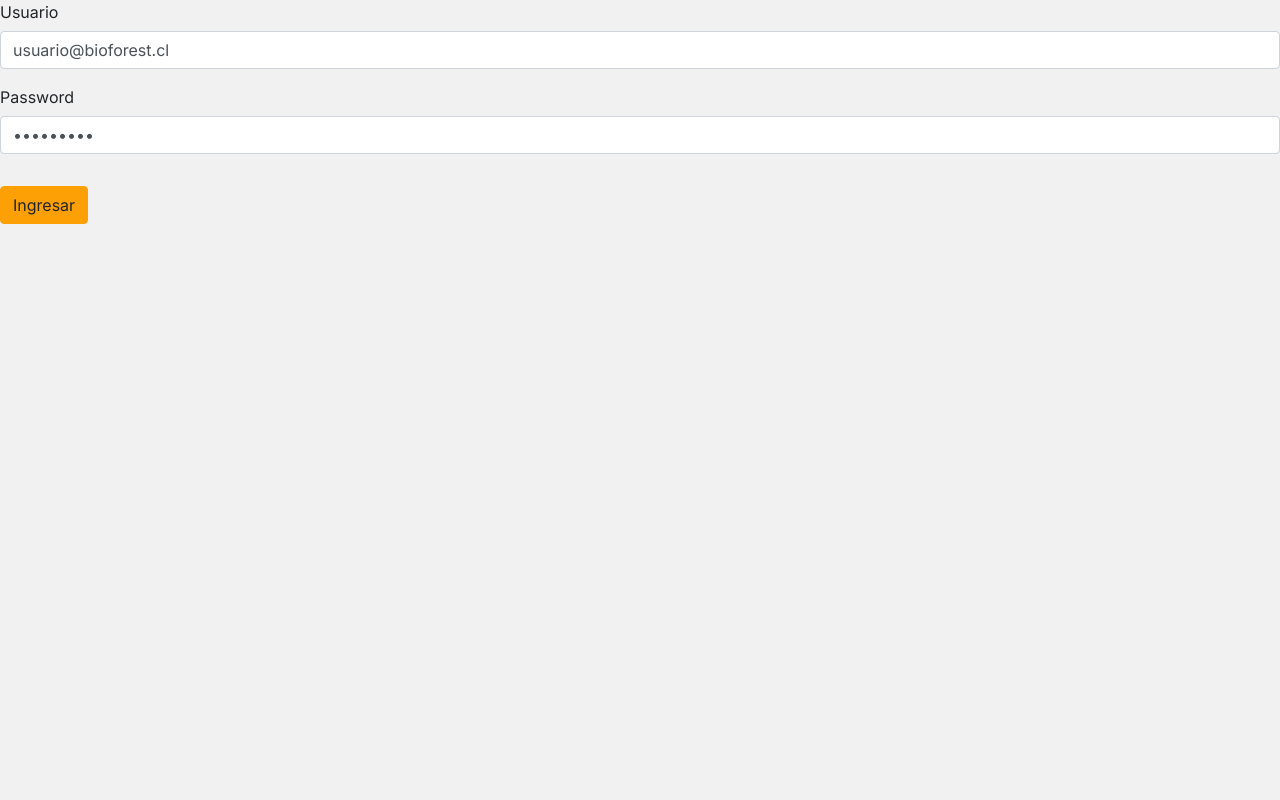
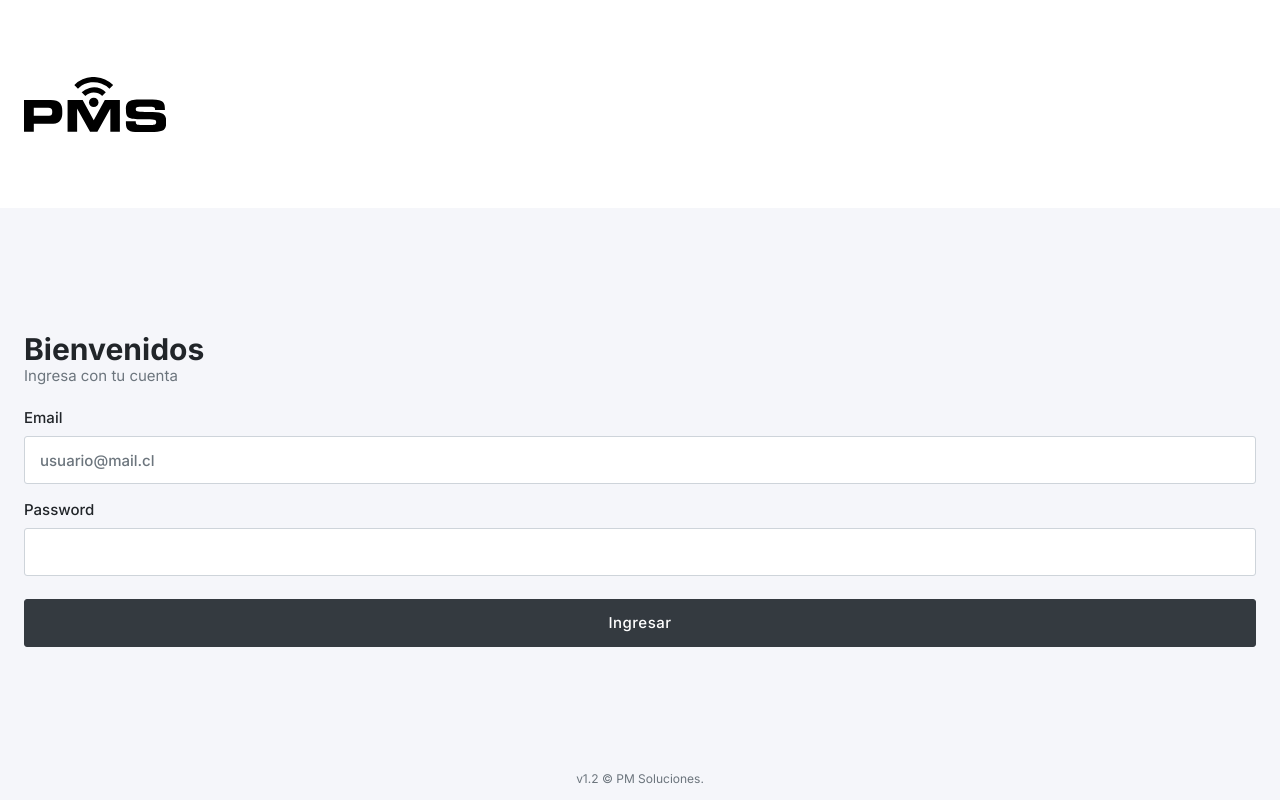
Before and after one commit to jmaurelia/pms-smart, a Vue app: page /login in a window 1280 px wide. Built offline with nearby package versions, Linux system fonts and the light colour scheme; no server answers.

Commit message:
Login: UI

```diff
--- a/src/assets/scss/abstracts/__abstracts-dir.scss
+++ /dev/null
@@ -1,4 +0,0 @@
-// Abstracts
-@import "./colors";
-@import "./font";
-@import "./variables";
--- a/src/assets/scss/abstracts/_colors.scss
+++ /dev/null
@@ -1,9 +0,0 @@
-
-// Gray
-$color-gray-light: #F1F1F1;
-
-$theme-colors: (
-    "primary": #FDA006,
-);
-
-//
--- a/src/assets/scss/abstracts/_font.scss
+++ /dev/null
@@ -1 +0,0 @@
-@import url('https://fonts.googleapis.com/css2?family=Inter:wght@400;500;600&display=swap');
--- a/src/assets/scss/abstracts/_variables.scss
+++ /dev/null
@@ -1,4 +0,0 @@
-
-// Global
-$body-bg: $color-gray-light;
-$font-family-base: 'Inter', sans-serif;
--- a/src/assets/scss/layout/__layout-dir.scss
+++ /dev/null
@@ -1,2 +0,0 @@
-// Layout
-@import "./layout";
--- a/src/assets/scss/layout/_layout.scss
+++ /dev/null
@@ -1,9 +0,0 @@
-// Screen Top
-.screen-top {
-
-
-    .brand {
-        width: 70px;
-        height: 27px;
-    }
-}
--- a/src/assets/scss/main.scss
+++ b/src/assets/scss/main.scss
@@ -1,7 +1,111 @@
-// Main
-@import "./abstracts/_abstracts-dir";
-@import "./layout/_layout-dir";
+// Google Font
+@import url("https://fonts.googleapis.com/css2?family=Inter:wght@400;500;600;700&display=swap");
+
+// Variables Global
+$color-bg-light: #f5f6fa;
+
+// Font Variables
+$font-size-small: 12px;
+
+// Spacing
+$page-padding-x: 24px;
+
 // Bootstrap
 @import "../../../node_modules/bootstrap/scss/bootstrap";
 // BootstrapVue and its default variables
 @import "../../../node_modules/bootstrap-vue/src/index.scss";
+
+// Reset Base
+html,
+body {
+    height: 100%;
+    font-size: 15px;
+}
+
+body {
+    background-color: $color-bg-light;
+    font-family: "Inter", sans-serif;
+    -webkit-font-smoothing: antialiased;
+    -moz-osx-font-smoothing: grayscale;
+
+    #app {
+        height: 100%;
+    }
+}
+
+// Page
+.page {
+    // Wrapper
+    &-wrapper {
+        height: 100%;
+        display: flex;
+        flex-direction: column;
+    }
+
+    // Header
+    &-header {
+        padding: $page-padding-x $page-padding-x;
+        min-height: 26%;
+        background-color: #fff;
+
+        // brand
+        .brand img {
+            width: auto;
+            height: 58px;
+        }
+    }
+
+    // Content
+    &-content {
+        flex: 1;
+        padding: ($page-padding-x * 1.2) $page-padding-x;
+    }
+
+    // Footer
+    &-footer {
+        font-size: $font-size-small;
+        text-align: center;
+        padding-bottom: ($page-padding-x / 2);
+    }
+}
+
+// Atoms
+
+// Header Page / Login
+.header-title {
+    font-size: 30px;
+    font-weight: 700;
+}
+
+// Componentes
+
+// Forms
+.form-group {
+    legend {
+        font-weight: 500;
+    }
+}
+.form-control {
+    border-radius: 3px;
+
+    // Large
+    &-lg {
+        height: 48px;
+        font-size: 15px;
+        font-weight: 500;
+    }
+}
+
+// Buttons
+.btn {
+    font-weight: 500;
+    letter-spacing: 0.5px;
+    border-radius: 3px;
+
+    // Large
+    &-lg {
+        padding-top: 12px;
+        padding-bottom: 12px;
+        font-size: 15px;
+    }
+}
--- a/src/main.js
+++ b/src/main.js
@@ -6,11 +6,9 @@ import store from './store'
 import { BootstrapVue, IconsPlugin } from 'bootstrap-vue'
 import { auth } from './firebase'
 
-// Use Vue-Bootstrap
+
 Vue.use(BootstrapVue)
 Vue.use(IconsPlugin)
-// import 'bootstrap/dist/css/bootstrap.css'
-// import 'bootstrap-vue/dist/bootstrap-vue.css'
 import './assets/scss/main.scss'
 
 Vue.config.productionTip = false
--- a/src/router/index.js
+++ b/src/router/index.js
@@ -1,7 +1,6 @@
 import Vue from 'vue'
 import VueRouter from 'vue-router'
-import Home from '../views/Home.vue'
-import { auth } from '../firebase'
+import { auth } from '@/firebase'
 
 Vue.use(VueRouter)
 
@@ -9,7 +8,7 @@ const routes = [
   {
     path: '/',
     name: 'Home',
-    component: Home,
+    component: () => import('../views/Home.vue'),
     meta: { requiresAuth: true }
   },
   {
@@ -22,11 +21,6 @@ const routes = [
     path: '/login',
     name: 'Login',
     component: () => import('../views/Login.vue')
-  },
-  {
-    path: '/admin',
-    name: 'Admin',
-    component: () => import('../views/Admin.vue')
   }
 ]
 
@@ -37,6 +31,7 @@ const router = new VueRouter({
 })
 
 router.beforeEach((to, from, next) => {
+
   const requiresAuth = to.matched.some(x => x.meta.requiresAuth)
 
   if (requiresAuth && !auth.currentUser) {
@@ -46,6 +41,7 @@ router.beforeEach((to, from, next) => {
   } else {
     next()
   }
+
 })
 
 export default router
--- a/src/views/Admin.vue
+++ /dev/null
@@ -1,5 +0,0 @@
-<template>
-    <div>
-        Admin
-    </div>
-</template>
--- a/src/views/Login.vue
+++ b/src/views/Login.vue
@@ -1,43 +1,118 @@
 <template>
-    <div>
-        <!-- form -->
-        <b-form @submit.prevent="login(loginForm)">
-            <b-form-group label="Usuario">
-                <b-form-input v-model="loginForm.user" placeholder="usuario@mail.cl" autocomplete="off" required />
-            </b-form-group>
-            <b-form-group label="Password">
-                <b-form-input v-model="loginForm.password" type="password" required />
-            </b-form-group>
-            <b-button class="mt-3" variant="primary" type="submit">
-                <span v-if="!isLoading">Ingresar</span>
-                <b-spinner style="width: 15px; height: 15px;" label="Large Spinner" v-else />
-            </b-button>
+  <div class="page-wrapper page-login">
+    <!-- header -->
+    <div class="page-header">
+      <div class="brand">
+        <svg
+          xmlns="http://www.w3.org/2000/svg"
+          width="150"
+          height="58"
+          viewBox="0 0 150 58"
+        >
+          <g transform="translate(0 23.788)">
+            <path
+              d="M-180.443,425.732h28.179c9.828,0,12.2,4.9,12.2,11.465v2.867c0,4.993-2.19,10.726-9.5,10.726H-170.1V459.2h-10.34Zm10.34,16.736h16.069c2.422,0,3.354-1.572,3.354-3.56v-1.294c0-2.266-1.118-3.561-4.239-3.561H-170.1Z"
+              transform="translate(180.443 -425.362)"
+            />
+            <path
+              d="M-136.613,425.732h15.882l11.692,21.545,11.691-21.545h15.881V459.2h-10.06V435.163h-.092L-105.174,459.2h-7.733l-13.554-24.041h-.092V459.2h-10.061Z"
+              transform="translate(182.575 -425.362)"
+            />
+            <path
+              d="M-77.954,448.262h10.341c.046,3.56,1.491,3.838,4.472,3.838h12.669c2.189,0,4.424-.231,4.424-2.821,0-2.912-1.21-3.1-14.531-3.1-15.559,0-17.328-1.85-17.328-10.079,0-6.057.559-10.726,13.6-10.726h14.439c11.924,0,13.042,4.022,13.042,9.893v1.064H-47.166c0-2.45-.28-3.467-5.03-3.467H-63.654c-2.33,0-3.914.786-3.914,2.589,0,2.912,1.259,3,12.344,2.959,16.069-.047,19.8.924,19.8,10.679,0,9.015-3.075,10.5-16.815,10.5H-64.772c-9.409,0-13.182-1.758-13.182-9.016Z"
+              transform="translate(185.428 -425.377)"
+            />
+          </g>
+          <g transform="translate(53.023)">
+            <path
+              d="M-88.855,410.944l-3.893,3.863a23.328,23.328,0,0,0-8.909-5.548,24.151,24.151,0,0,0-10.7-1.1,23.412,23.412,0,0,0-12.525,5.621c-.368.33-.737.66-1.106,1.025l-3.893-3.863.111-.11a29.09,29.09,0,0,1,23.316-8.166,29.132,29.132,0,0,1,9.02,2.4A28.5,28.5,0,0,1-88.855,410.944Z"
+              transform="translate(129.88 -402.524)"
+            />
+            <path
+              d="M-97,418.241l-3.893,3.864-.148-.147a12.589,12.589,0,0,0-17.524.147l-3.892-3.864a17.773,17.773,0,0,1,8.227-4.651A18.121,18.121,0,0,1-97,418.241Z"
+              transform="translate(130.241 -402.094)"
+            />
+            <ellipse
+              cx="4.996"
+              cy="4.959"
+              rx="4.996"
+              ry="4.959"
+              transform="translate(15.52 21.847)"
+            />
+          </g>
+        </svg>
+      </div>
+    </div>
+
+    <!-- content -->
+    <div class="page-content">
+      <div class="page-login-form">
+        <!-- header -->
+        <div class="login-form-header">
+          <h2 class="mb-0 header-title">Bienvenidos</h2>
+          <p class="mb-0 text-muted">Ingresa con tu cuenta</p>
+        </div>
+        <!-- Form -->
+        <b-form class="mt-4">
+          <!-- user -->
+          <b-form-group label="Email">
+            <b-form-input
+              placeholder="usuario@mail.cl"
+              type="email"
+              autocomplete="off"
+              size="lg"
+              required
+            />
+          </b-form-group>
+          <!-- password -->
+          <b-form-group label="Password">
+            <b-form-input type="password" size="lg" required />
+          </b-form-group>
+          <!-- button -->
+          <b-button variant="dark" class="mt-4" size="lg" type="sumbit" block
+            >Ingresar</b-button
+          >
         </b-form>
-        <!-- ./form -->
+      </div>
     </div>
+
+    <!-- footer -->
+    <div class="page-footer">
+      <span class="text-secondary">v1.2 © PM Soluciones.</span>
+    </div>
+  </div>
 </template>
 
-<script>
-import { auth } from '@/firebase'
-import { mapActions, mapState } from "vuex"
+<style lang="scss" scoped>
+.page-login {
+  // Header
+  .page-header {
+    display: flex;
+    align-items: center;
 
-export default {
-    data() {
-        return {
-            loginForm: {
-                user: 'usuario@bioforest.cl',
-                password: 'Qwerty123'
-            }
-        }
-    },
-    computed: {
-        ...mapState('Auth', ['isLoading'])
-    },
-    methods: {
-        ...mapActions('Auth', ['signIn']),
-        login() {
-            this.signIn(this.loginForm)
+    .brand {
+        svg {
+            fill: black;
+            width: auto;
+            height: 55px;
         }
     }
+  }
+
+  // Content
+  .page-content {
+    display: flex;
+    align-items: center;
+  }
+
+  // Form
+  &-form {
+    width: 100%;
+
+    // header
+    .login-form-header {
+      line-height: 1.2;
+    }
+  }
 }
-</script>
+</style>
```
Also changed, not shown: src/App.vue (line endings or trailing spaces).
